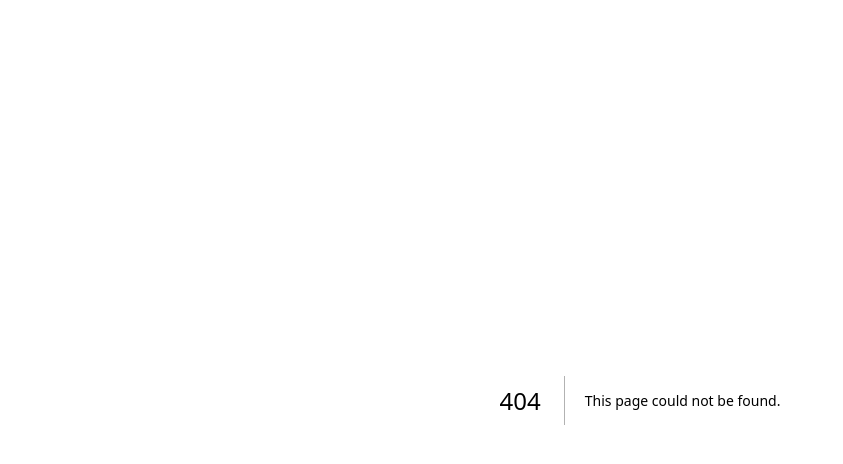
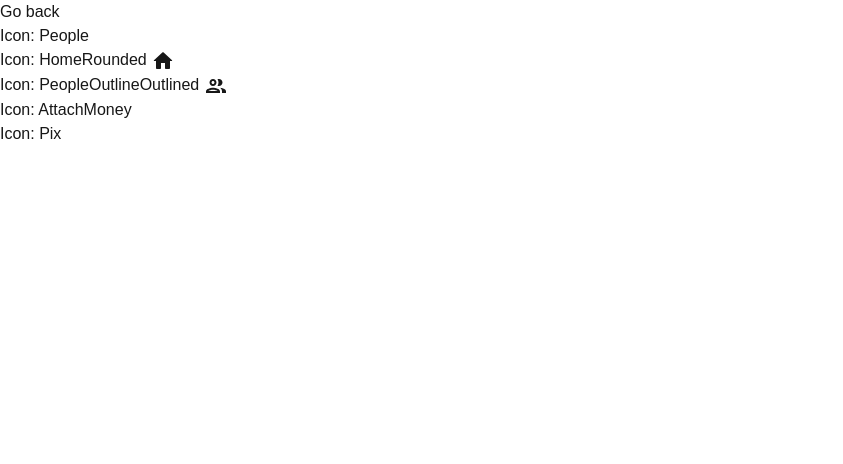
Before and after one commit to diogoditorr/nextjs-15-material-ui-dynamic-import, a Next.js app: page /lazy-loading in a window 1280 px wide. Before the commit this address had no page. Shown: the top 464 px of the page, without its empty margins (0-843 px from the left). Built offline with nearby package versions, Linux system fonts and the light colour scheme; what @mui/material-nextjs would draw is missing.

Commit message:
feat: add import icons dynamically with two approaches

```diff
--- a/package.json
+++ b/package.json
@@ -12,6 +12,7 @@
     "@emotion/cache": "^11.13.5",
     "@emotion/react": "^11.13.5",
     "@emotion/styled": "^11.13.5",
+    "@mui/icons-material": "^6.4.5",
     "@mui/material": "^6.1.8",
     "@mui/material-nextjs": "^6.1.8",
     "next": "15.1.7",
--- /dev/null
+++ b/src/app/(pages)/layout.tsx
@@ -0,0 +1,17 @@
+import Link from "next/link";
+import { ReactNode } from "react";
+
+export default function Layout({ children }: { children: ReactNode }) {
+  return (
+    <div className="min-h-screen p-8 space-y-4">
+      <Link
+        href="/"
+        className="border border-slate-950 rounded p-2 hover:underline"
+      >
+        Go back
+      </Link>
+
+      {children}
+    </div>
+  );
+}
--- /dev/null
+++ b/src/app/(pages)/lazy-loading/page.tsx
@@ -0,0 +1,34 @@
+"use client";
+
+import { IconResolver } from "@/app/components/icon-resolvers/icon-resolver-lazy-loading";
+import { Stack } from "@mui/material";
+import { Suspense } from "react";
+
+export default function Page() {
+  return (
+    <Stack component={"ul"}>
+      <li>
+        Icon: People{" "}
+        <Suspense fallback={"loading"}>
+          <IconResolver iconName={"People"} />
+        </Suspense>
+      </li>
+      <li>
+        Icon: HomeRounded{" "}
+        <Suspense fallback={"loading"}>
+          <IconResolver iconName={"HomeRounded"} />
+        </Suspense>
+      </li>
+      <li>
+        Icon: PeopleOutlineOutlined{" "}
+        <IconResolver iconName={"PeopleOutlineOutlined"} />
+      </li>
+      <li>
+        Icon: AttachMoney <IconResolver iconName={"AttachMoney"} />
+      </li>
+      <li>
+        Icon: Pix <IconResolver iconName={"Pix"} />
+      </li>
+    </Stack>
+  );
+}
--- /dev/null
+++ b/src/app/components/icon-resolvers/icon-resolver-lazy-loading.tsx
@@ -0,0 +1,45 @@
+"use client";
+import { SvgIconProps } from "@mui/material/SvgIcon";
+import { CSSProperties, lazy } from "react";
+
+export type IconNames = string;
+
+const iconList = {
+  HomeRounded: lazy(() => import("@mui/icons-material/HomeRounded")),
+  ManageAccountsOutlined: lazy(
+    () => import("@mui/icons-material/ManageAccountsOutlined"),
+  ),
+  PeopleOutlineOutlined: lazy(
+    () => import("@mui/icons-material/PeopleOutlineOutlined"),
+  ),
+};
+
+export type IconProps = SvgIconProps & {
+  iconName: IconNames;
+  width?: number;
+  height?: number;
+  color?: string | SvgIconProps["color"];
+  isSvg?: boolean;
+  style?: CSSProperties;
+};
+
+export const IconResolver = ({
+  iconName,
+  width = 24,
+  height = 24,
+  color,
+  ...props
+}: IconProps) => {
+  const IconComponent = iconList[iconName as keyof typeof iconList];
+
+  if (!IconComponent) return null;
+
+  return (
+    <IconComponent
+      width={width}
+      height={height}
+      color={color as SvgIconProps["color"]}
+      {...props}
+    />
+  );
+};
--- a/src/app/layout.tsx
+++ b/src/app/layout.tsx
@@ -1,8 +1,8 @@
+import { ThemeProvider } from "@mui/material";
+import { AppRouterCacheProvider } from "@mui/material-nextjs/v15-appRouter";
 import type { Metadata } from "next";
-import { AppRouterCacheProvider } from "@mui/material-nextjs/v15-appRouter";
 import localFont from "next/font/local";
 import "./globals.css";
-import { ThemeProvider } from "@mui/material";
 import theme from "./theme";
 
 const geistSans = localFont({
@@ -29,7 +29,7 @@ export default function RootLayout({
   return (
     <html lang="en">
       <body
-        className={`${geistSans.variable} ${geistMono.variable} antialiased`}
+        className={`${geistSans.variable} ${geistMono.variable} antialiased font-[family-name:var(--font-geist-sans)]`}
       >
         <AppRouterCacheProvider>
           <ThemeProvider theme={theme}>{children}</ThemeProvider>
```
Also changed, not shown: src/app/(pages)/importing-all-icons/page.tsx (added, +20 -0 lines), src/app/components/icon-resolvers/icon-resolver-with-import-all-icons.tsx (added, +39 -0 lines), src/app/page.tsx (+18 -2 lines), src/app/components/icon-resolvers/icon-resolver.tsx (deleted), 1 other file (tests, documents, lock files or other folders).
